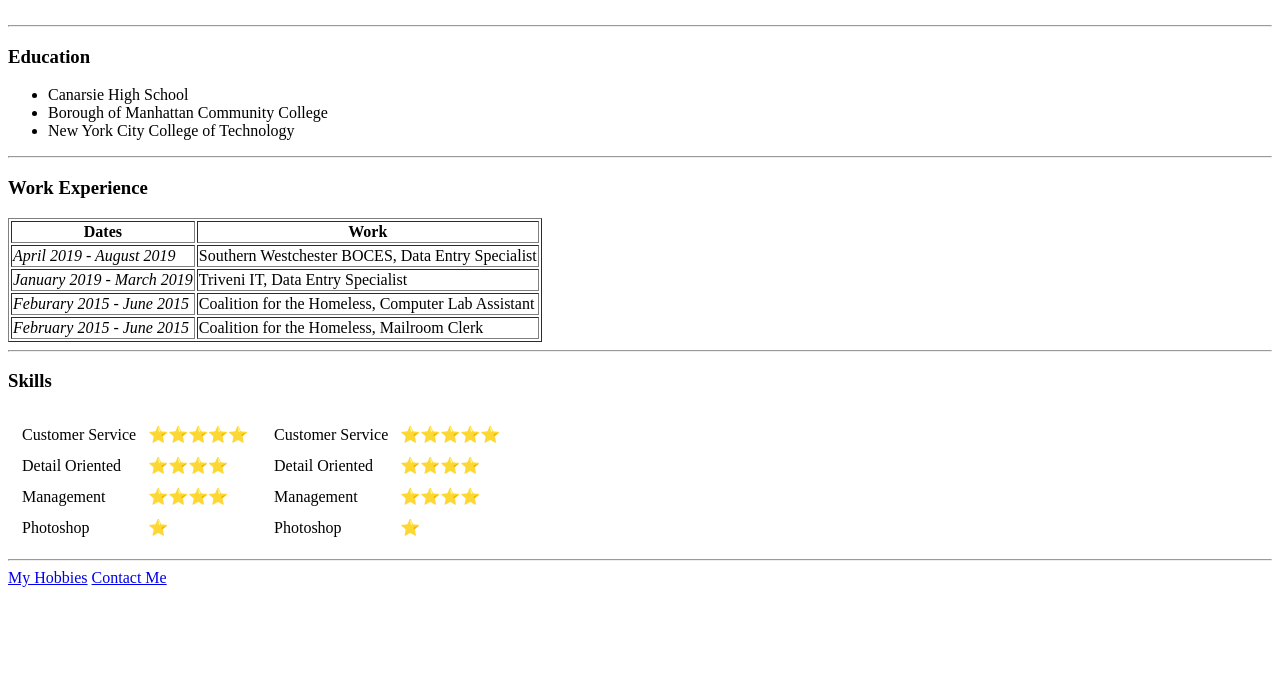
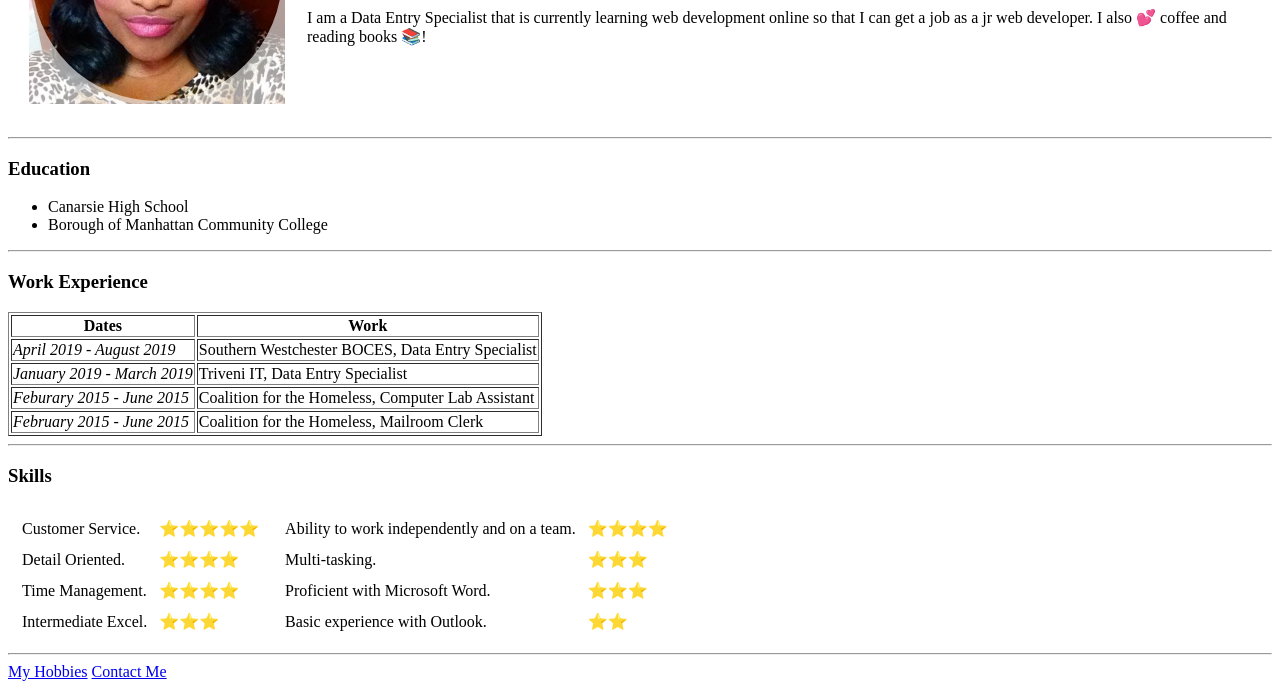
Before and after one commit to DeonneB/cv, a plain HTML site: page index.html in a window 1280 px wide. Shown: the part 181-870 px from the top of the page. Before the commit the page ends 800 px from the top, so only its background shows below. Drawn offline with Linux system fonts and the light colour scheme.

Commit message:
updated cv

```diff
--- a/index.html
+++ b/index.html
@@ -9,11 +9,11 @@
 <body>
   <table cellspacing="20">
     <tr>
-      <td><img src="pictures/deonne.png" alt="picture of Deonne"></td>
+      <td><img src="images/deonne.png" alt="picture of Deonne"></td>
       <td>
         <h1>Deonne Blair</h1>
         <p><em>Founder and Creator of My Future</em></p>
-        <p>I am a Data Entry Specialist and I am currently learning web development online so I can get a job as a jr web developer. I also love coffee and reading books!</p>
+        <p>I am a Data Entry Specialist that is currently learning web development online so that I can get a job as a jr web developer. I also 💕 coffee and reading books 📚!</p>
     </tr>
   </table>
 
@@ -22,7 +22,6 @@
   <ul>
     <li>Canarsie High School</li>
     <li>Borough of Manhattan Community College</li>
-    <li>New York City College of Technology</li>
   </ul>
   <hr>
   <h3>Work Experience</h3>
@@ -59,40 +58,40 @@
         <td>
           <table cellspacing="10">
         <tr>
-          <td>Customer Service</td>
+          <td>Customer Service.</td>
           <td>⭐⭐⭐⭐⭐</td>
         </tr>
         <tr>
-          <td>Detail Oriented</td>
+          <td>Detail Oriented.</td>
           <td>⭐⭐⭐⭐</td>
         </tr>
         <tr>
-          <td> Management</td>
+          <td>Time Management.</td>
           <td>⭐⭐⭐⭐</td>
         </tr>
         <tr>
-          <td>Photoshop</td>
-          <td>⭐</td>
+          <td>Intermediate Excel.</td>
+          <td>⭐⭐⭐</td>
         </tr>
       </table>
         </td>
         <td>
           <table cellspacing="10">
         <tr>
-          <td>Customer Service</td>
-          <td>⭐⭐⭐⭐⭐</td>
-        </tr>
-        <tr>
-          <td>Detail Oriented</td>
+          <td>Ability to work independently and on a team.</td>
           <td>⭐⭐⭐⭐</td>
         </tr>
         <tr>
-          <td> Management</td>
-          <td>⭐⭐⭐⭐</td>
+          <td>Multi-tasking.</td>
+            <td>⭐⭐⭐</td>
         </tr>
         <tr>
-          <td>Photoshop</td>
-          <td>⭐</td>
+          <td>Proficient with Microsoft Word.</td>
+          <td>⭐⭐⭐</td>
+        </tr>
+        <tr>
+          <td>Basic experience with Outlook.</td>
+            <td>⭐⭐</td>
         </tr>
       </table>
         </td>
```
Also changed, not shown: contactme.html (+4 -5 lines), hobbies.html (+2 -2 lines), images/deonne.png (added), images/deonne2.png (added), images/deonne3.jpg (added).
